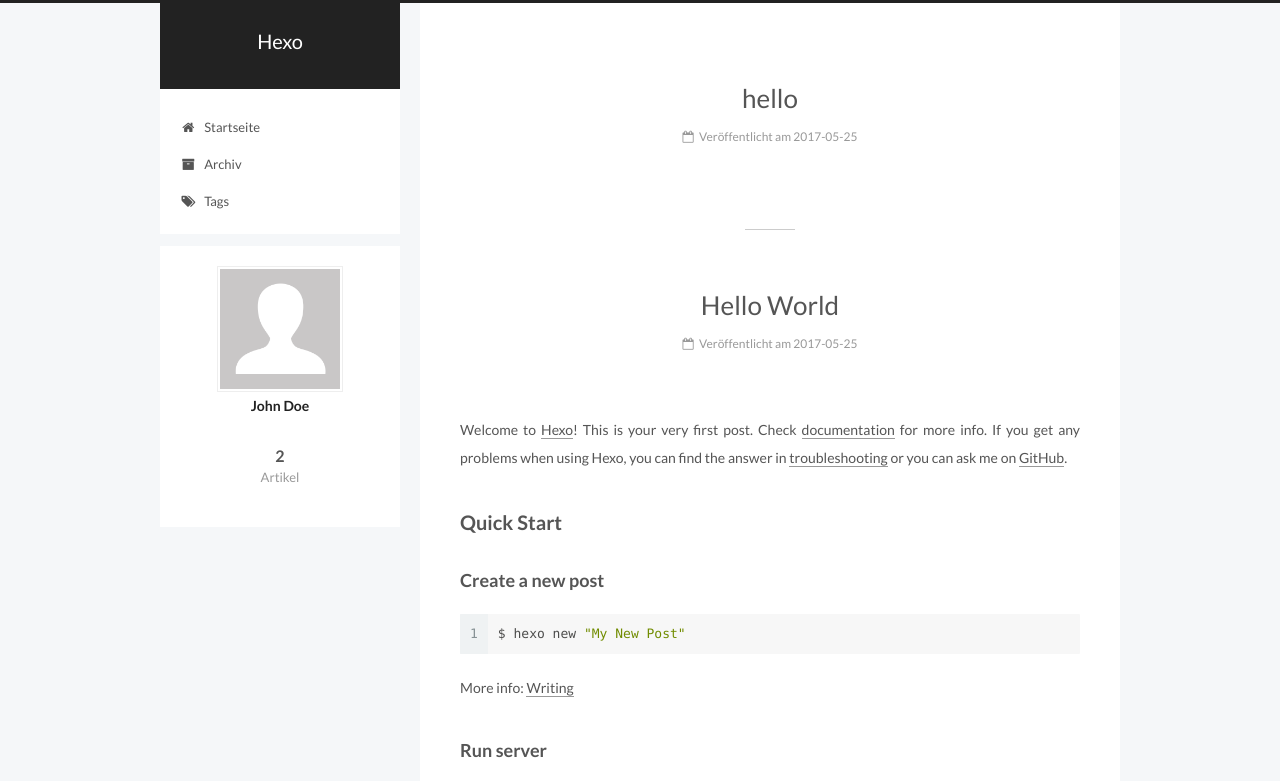
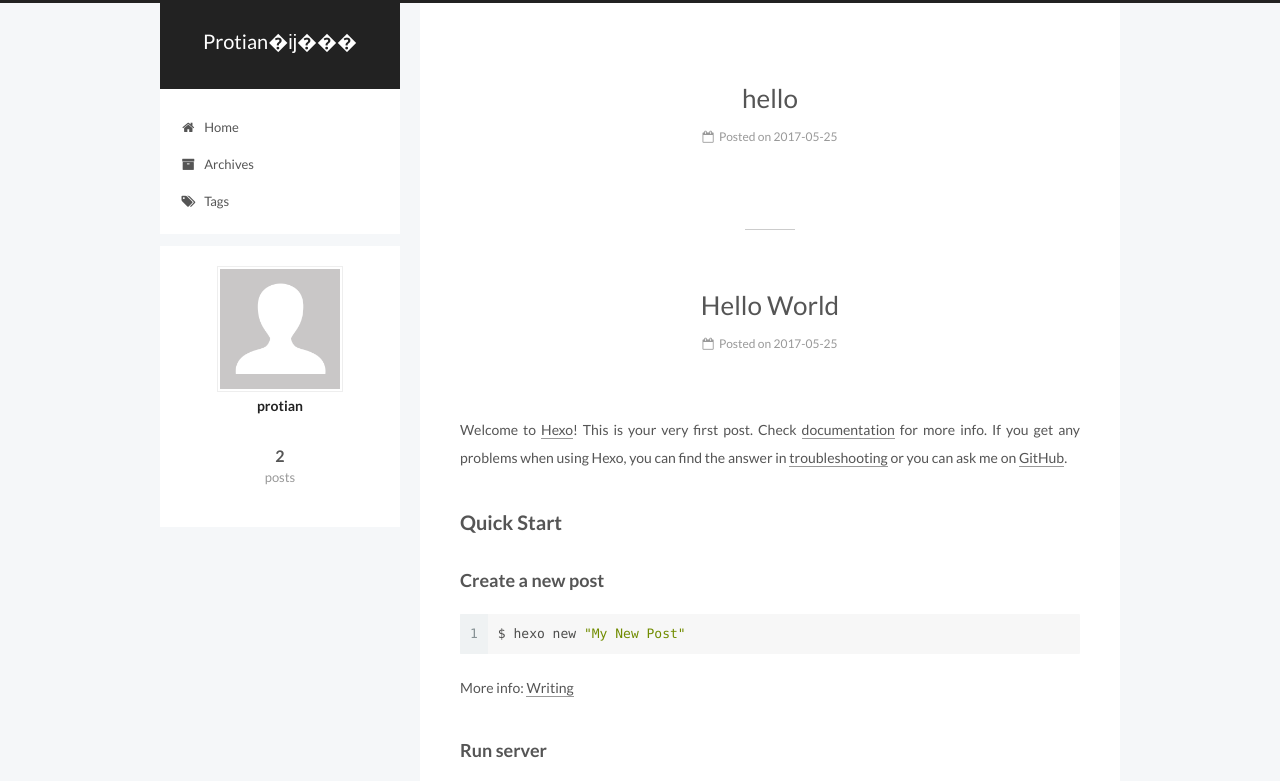
Before and after one commit to protian/protian.github.io, a plain HTML site: page index.html in a window 1280 px wide. Shown: the top 781 px of the page. Drawn offline with Linux system fonts and the light colour scheme.

Commit message:
Site updated: 2017-05-26 15:20:08

```diff
--- a/css/main.css
+++ b/css/main.css
@@ -1696,7 +1696,7 @@ pre .javascript .function {
   width: 4px;
   height: 4px;
   border-radius: 50%;
-  background: #376250;
+  background: #1fffa6;
 }
 .links-of-blogroll {
   font-size: 13px;
--- a/index.html
+++ b/index.html
@@ -5,7 +5,7 @@
 
 
 
-<html class="theme-next pisces use-motion" lang="">
+<html class="theme-next pisces use-motion" lang="chinese">
 <head>
   <meta charset="UTF-8"/>
 <meta http-equiv="X-UA-Compatible" content="IE=edge" />
@@ -91,11 +91,11 @@
 
 
 <meta property="og:type" content="website">
-<meta property="og:title" content="Hexo">
+<meta property="og:title" content="Protian�ĳ���">
 <meta property="og:url" content="http://yoursite.com/index.html">
-<meta property="og:site_name" content="Hexo">
+<meta property="og:site_name" content="Protian�ĳ���">
 <meta name="twitter:card" content="summary">
-<meta name="twitter:title" content="Hexo">
+<meta name="twitter:title" content="Protian�ĳ���">
 
 
 
@@ -129,10 +129,10 @@
 
 
 
-  <title>Hexo</title>
+  <title>Protian�ĳ���</title>
 </head>
 
-<body itemscope itemtype="http://schema.org/WebPage" lang="">
+<body itemscope itemtype="http://schema.org/WebPage" lang="chinese">
 
 
 
@@ -168,7 +168,7 @@
     <div class="custom-logo-site-title">
       <a href="/"  class="brand" rel="start">
         <span class="logo-line-before"><i></i></span>
-        <span class="site-title">Hexo</span>
+        <span class="site-title">Protian�ĳ���</span>
         <span class="logo-line-after"><i></i></span>
       </a>
     </div>
@@ -198,7 +198,7 @@
 
               <i class="menu-item-icon fa fa-fw fa-home"></i> <br />
 
-            Startseite
+            Home
           </a>
         </li>
 
@@ -208,7 +208,7 @@
 
               <i class="menu-item-icon fa fa-fw fa-archive"></i> <br />
 
-            Archiv
+            Archives
           </a>
         </li>
 
@@ -254,13 +254,13 @@
     <link itemprop="mainEntityOfPage" href="http://yoursite.com/2017/05/25/hello/">
 
     <span hidden itemprop="author" itemscope itemtype="http://schema.org/Person">
-      <meta itemprop="name" content="John Doe">
+      <meta itemprop="name" content="protian">
       <meta itemprop="description" content="">
       <meta itemprop="image" content="/images/avatar.gif">
     </span>
 
     <span hidden itemprop="publisher" itemscope itemtype="http://schema.org/Organization">
-      <meta itemprop="name" content="Hexo">
+      <meta itemprop="name" content="Protian�ĳ���">
     </span>
 
 
@@ -280,7 +280,7 @@
                 <i class="fa fa-calendar-o"></i>
               </span>
 
-                <span class="post-meta-item-text">Veröffentlicht am</span>
+                <span class="post-meta-item-text">Posted on</span>
 
               <time title="Post created" itemprop="dateCreated datePublished" datetime="2017-05-25T15:57:53+08:00">
                 2017-05-25
@@ -365,13 +365,13 @@
     <link itemprop="mainEntityOfPage" href="http://yoursite.com/2017/05/25/hello-world/">
 
     <span hidden itemprop="author" itemscope itemtype="http://schema.org/Person">
-      <meta itemprop="name" content="John Doe">
+      <meta itemprop="name" content="protian">
       <meta itemprop="description" content="">
       <meta itemprop="image" content="/images/avatar.gif">
     </span>
 
     <span hidden itemprop="publisher" itemscope itemtype="http://schema.org/Organization">
-      <meta itemprop="name" content="Hexo">
+      <meta itemprop="name" content="Protian�ĳ���">
     </span>
 
 
@@ -391,7 +391,7 @@
                 <i class="fa fa-calendar-o"></i>
               </span>
 
-                <span class="post-meta-item-text">Veröffentlicht am</span>
+                <span class="post-meta-item-text">Posted on</span>
 
               <time title="Post created" itemprop="dateCreated datePublished" datetime="2017-05-25T15:48:51+08:00">
                 2017-05-25
@@ -507,8 +507,8 @@
         <div class="site-author motion-element" itemprop="author" itemscope itemtype="http://schema.org/Person">
           <img class="site-author-image" itemprop="image"
                src="/images/avatar.gif"
-               alt="John Doe" />
-          <p class="site-author-name" itemprop="name">John Doe</p>
+               alt="protian" />
+          <p class="site-author-name" itemprop="name">protian</p>
 
               <p class="site-description motion-element" itemprop="description"></p>
 
@@ -519,7 +519,7 @@
             <div class="site-state-item site-state-posts">
               <a href="/archives">
                 <span class="site-state-item-count">2</span>
-                <span class="site-state-item-name">Artikel</span>
+                <span class="site-state-item-name">posts</span>
               </a>
             </div>
 
@@ -568,12 +568,12 @@
   <span class="with-love">
     <i class="fa fa-heart"></i>
   </span>
-  <span class="author" itemprop="copyrightHolder">John Doe</span>
+  <span class="author" itemprop="copyrightHolder">protian</span>
 </div>
 
 
 <div class="powered-by">
-  Erstellt mit  <a class="theme-link" href="https://hexo.io">Hexo</a>
+  Powered by <a class="theme-link" href="https://hexo.io">Hexo</a>
 </div>
 
 <div class="theme-info">
```
Also changed, not shown: 2017/05/25/hello-world/index.html (+17 -17 lines), 2017/05/25/hello/index.html (+15 -15 lines), archives/2017/05/index.html (+15 -15 lines), archives/2017/index.html (+15 -15 lines), archives/index.html (+15 -15 lines).
